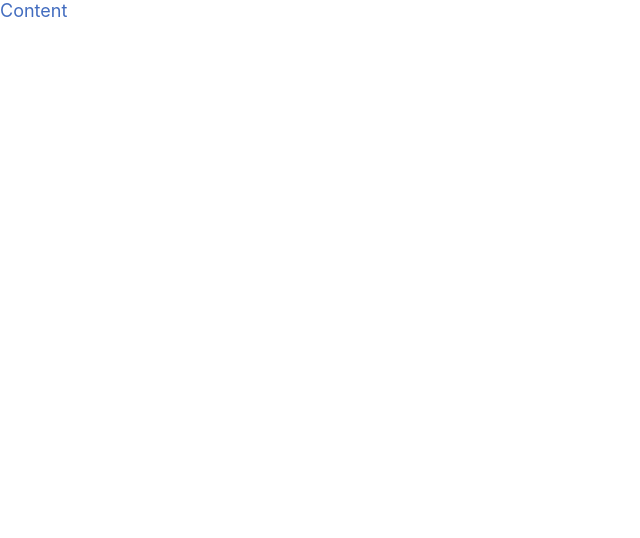
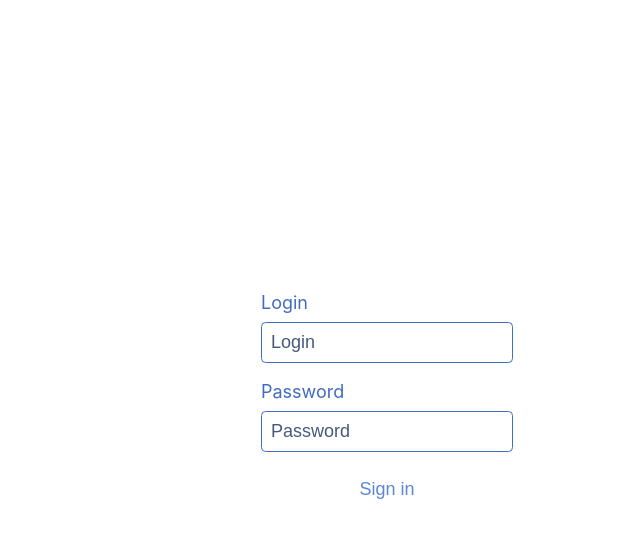
Before and after one commit to EvgenyiFedotov/my-calendar-bill, a React (Create React App) app: page / in a window 1280 px wide. Shown: the top 538 px of the page, without its empty margins (0-640 px from the left). Built offline with nearby package versions, Linux system fonts and the light colour scheme; the HTML template or start-up script is replaced by a standard one.

Commit message:
add Auth

```diff
--- a/src/components/core/styled/Column.js
+++ b/src/components/core/styled/Column.js
@@ -1,6 +1,8 @@
 import styled from 'styled-components';
 
 import { justifyContent, alignItems } from './Row';
+
+export const marginBottom = ({ step = 1 }) => `margin-bottom: calc(var(--space) * ${step});`;
 
 export default styled.div`
   display: flex;
@@ -10,6 +12,6 @@ export default styled.div`
 
   & > :not(:last-child) {
     flex: none;
-    margin-bottom: var(--space);
+    ${marginBottom};
   }
 `;
--- /dev/null
+++ b/src/components/core/styled/Page.js
@@ -0,0 +1,9 @@
+import styled from 'styled-components';
+
+import Column from 'components/core/styled/Column';
+
+export default styled(Column)`
+  overflow-y: auto;
+  padding: 0 calc(var(--space) * 2);
+  max-width: calc(var(--space) * 90 - (var(--space) * 4));
+`;
--- a/src/components/core/styled/Row.js
+++ b/src/components/core/styled/Row.js
@@ -6,12 +6,14 @@ export const justifyContent = (defaultValue = '') => ({ justifyContent }) => (ju
 // Get align items
 export const alignItems = (defaultValue = '') => ({ alignItems }) => (alignItems || defaultValue ? `align-items: ${alignItems || defaultValue}` : '');
 
+export const marginRight = ({ step = 1 }) => `margin-right: calc(var(--space) * ${step});`;
+
 export default styled.div`
   display: flex;
   ${justifyContent()};
   ${alignItems()};
 
   & > :not(:last-child) {
-    margin-right: var(--space);
+    ${marginRight};
   }
 `;
--- /dev/null
+++ b/src/components/subjects/Content/Auth/index.jsx
@@ -0,0 +1,50 @@
+import * as React from 'react';
+
+import Branch from 'components/core/Branch';
+import UserContext from 'components/subjects/contexts/User/context';
+import InputText from 'components/core/styled/InputText';
+import Button from 'components/core/styled/Button';
+import Column from 'components/core/styled/Column';
+import useField from 'hooks/use-field';
+
+import Styled from './styled';
+import Content from './styled/Content';
+
+const Auth = ({ children }) => {
+  const {
+    data: { hashKey },
+    signIn,
+  } = React.useContext(UserContext);
+
+  const [loginRef, login] = useField();
+  const [passRef, pass] = useField();
+
+  const signinUser = React.useCallback(() => {
+    const loginValue = login.getValue();
+    const passValue = pass.getValue();
+    if (loginValue && passValue) signIn(loginValue, passValue);
+  }, [login, pass]);
+
+  return (
+    <Branch value={!!hashKey}>
+      <>{children}</>
+
+      <Styled>
+        <Content step={2}>
+          <Column>
+            <label>Login</label>
+            <InputText placeholder="Login" ref={loginRef} />
+          </Column>
+
+          <Column>
+            <label>Password</label>
+            <InputText placeholder="Password" type="password" ref={passRef} />
+          </Column>
+          <Button onClick={signinUser}>Sign in</Button>
+        </Content>
+      </Styled>
+    </Branch>
+  );
+};
+
+export default Auth;
--- /dev/null
+++ b/src/components/subjects/Content/Auth/styled/Content.js
@@ -0,0 +1,11 @@
+import styled from 'styled-components';
+
+import Column from 'components/core/styled/Column';
+
+export default styled(Column)`
+  justify-content: center;
+  align-items: center;
+  height: 100vh;
+  min-width: calc(var(--space) * 38);
+  max-width: 100%;
+`;
--- /dev/null
+++ b/src/components/subjects/Content/Auth/styled/index.js
@@ -0,0 +1,9 @@
+import styled from 'styled-components';
+
+import Page from 'components/core/styled/Page';
+
+export default styled(Page)`
+  justify-content: center;
+  align-items: center;
+  height: 100vh;
+`;
--- a/src/components/subjects/Content/index.jsx
+++ b/src/components/subjects/Content/index.jsx
@@ -1,11 +1,15 @@
 import * as React from 'react';
 
 import GlobalStyled from 'components/core/styled/Global';
+import UserContext from 'components/subjects/contexts/User';
+import Auth from 'components/subjects/Content/Auth';
 
 const Content = () => (
   <>
     <GlobalStyled />
-    Content
+    <UserContext>
+      <Auth />
+    </UserContext>
   </>
 );
 
--- /dev/null
+++ b/src/components/subjects/contexts/User/context.js
@@ -0,0 +1,3 @@
+import * as React from 'react';
+
+export default React.createContext({});
--- /dev/null
+++ b/src/components/subjects/contexts/User/index.jsx
@@ -0,0 +1,43 @@
+import * as React from 'react';
+
+import Context from './context';
+
+const KEY_SS = 'USER';
+
+const userFromSS = JSON.parse(sessionStorage.getItem(KEY_SS)) || {};
+
+const User = ({ children }) => {
+  const [data, setData] = React.useState(userFromSS);
+
+  /**
+   * Set value in session storage
+   */
+  const dispatch = React.useCallback(
+    addData =>
+      setData(prevData => {
+        const nextData = { ...prevData, ...addData };
+        sessionStorage.setItem(KEY_SS, JSON.stringify(nextData));
+        return nextData;
+      }),
+    [setData],
+  );
+
+  /**
+   * Sign in
+   * @param {string} loginUser
+   * @param {string} hashKey
+   */
+  const signIn = React.useCallback((login, hashKey) => dispatch({ login, hashKey }), [dispatch]);
+
+  /**
+   * Sign out
+   */
+  const signOut = React.useCallback(() => {
+    sessionStorage.removeItem(KEY_SS);
+    setData({});
+  }, [setData]);
+
+  return <Context.Provider value={{ data, signIn, signOut }}>{children}</Context.Provider>;
+};
+
+export default User;
```
Also changed, not shown: src/components/core/styled/Box.js (deleted, +0 -24 lines).
